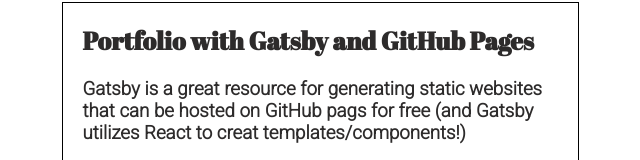
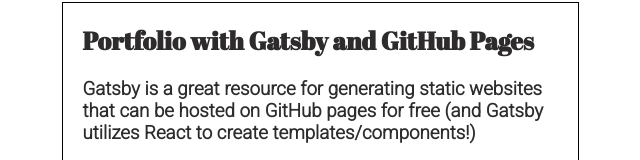
Before and after one commit to mattcanavan/mattcanavan.github.io, a Gatsby site: page / in a window 1280 px wide. Shown: the part 934-1094 px from the top of the page, 320-960 px from the left. Built offline with nearby package versions, Linux system fonts and the light colour scheme; Gatsby itself is replaced by a stand-in of ours.

Commit message:
Fixed typo.

```diff
--- a/src/data/data.js
+++ b/src/data/data.js
@@ -25,7 +25,7 @@
       id: uuidv4(),
       img: '',
       title: 'Portfolio with Gatsby and GitHub Pages',
-      info: "Gatsby is a great resource for generating static websites that can be hosted on GitHub pags for free (and Gatsby utilizes React to creat templates/components!)",
+      info: "Gatsby is a great resource for generating static websites that can be hosted on GitHub pages for free (and Gatsby utilizes React to create templates/components!)",
       deployedURL: 'mattcanavan.dev',  //if blank, no btn will appear
       repoURL: 'UPDATE THIS',     //if blank, no btn will appear
       technologies: ['Gatsby', 'React', 'SCSS']
```
